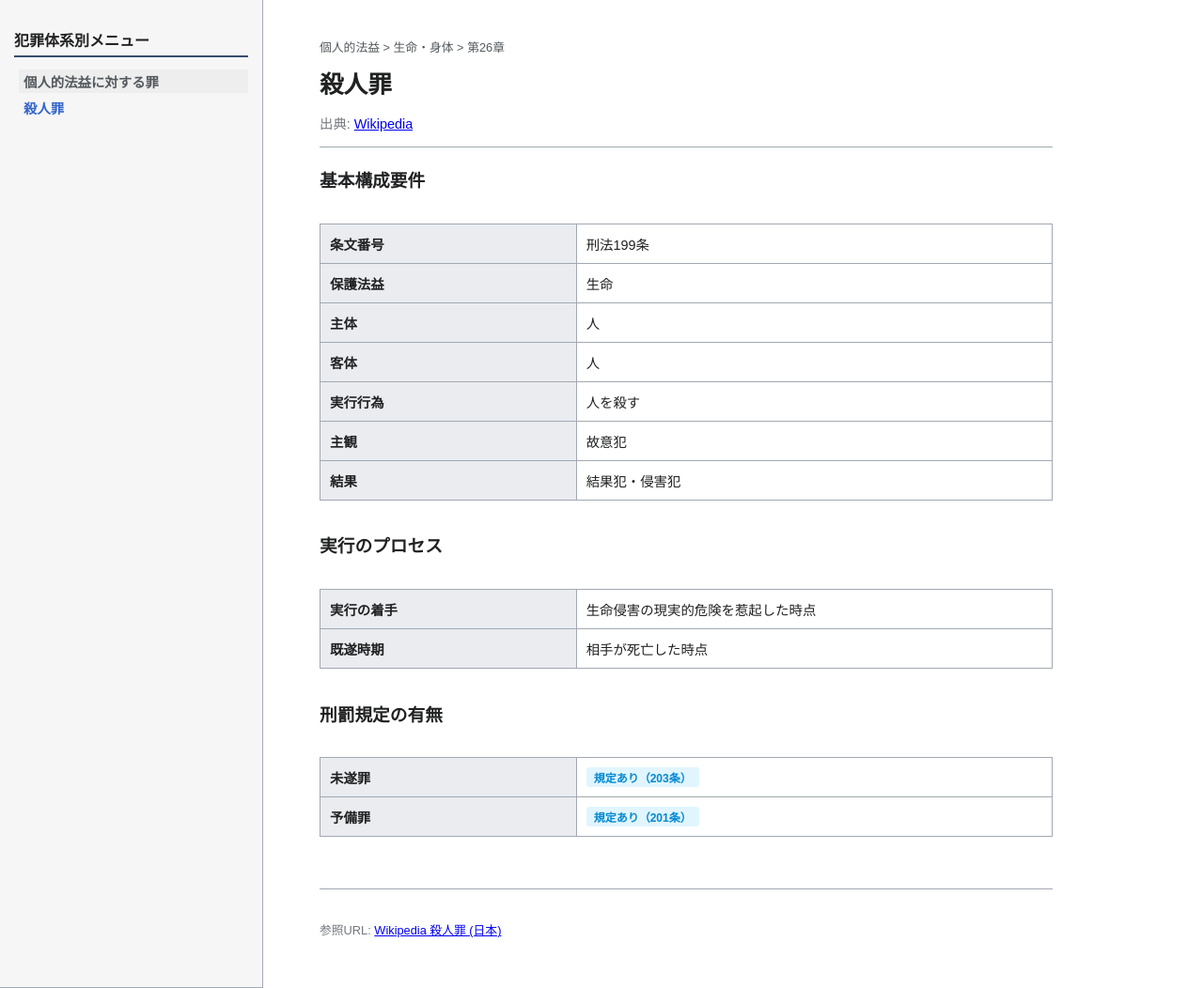
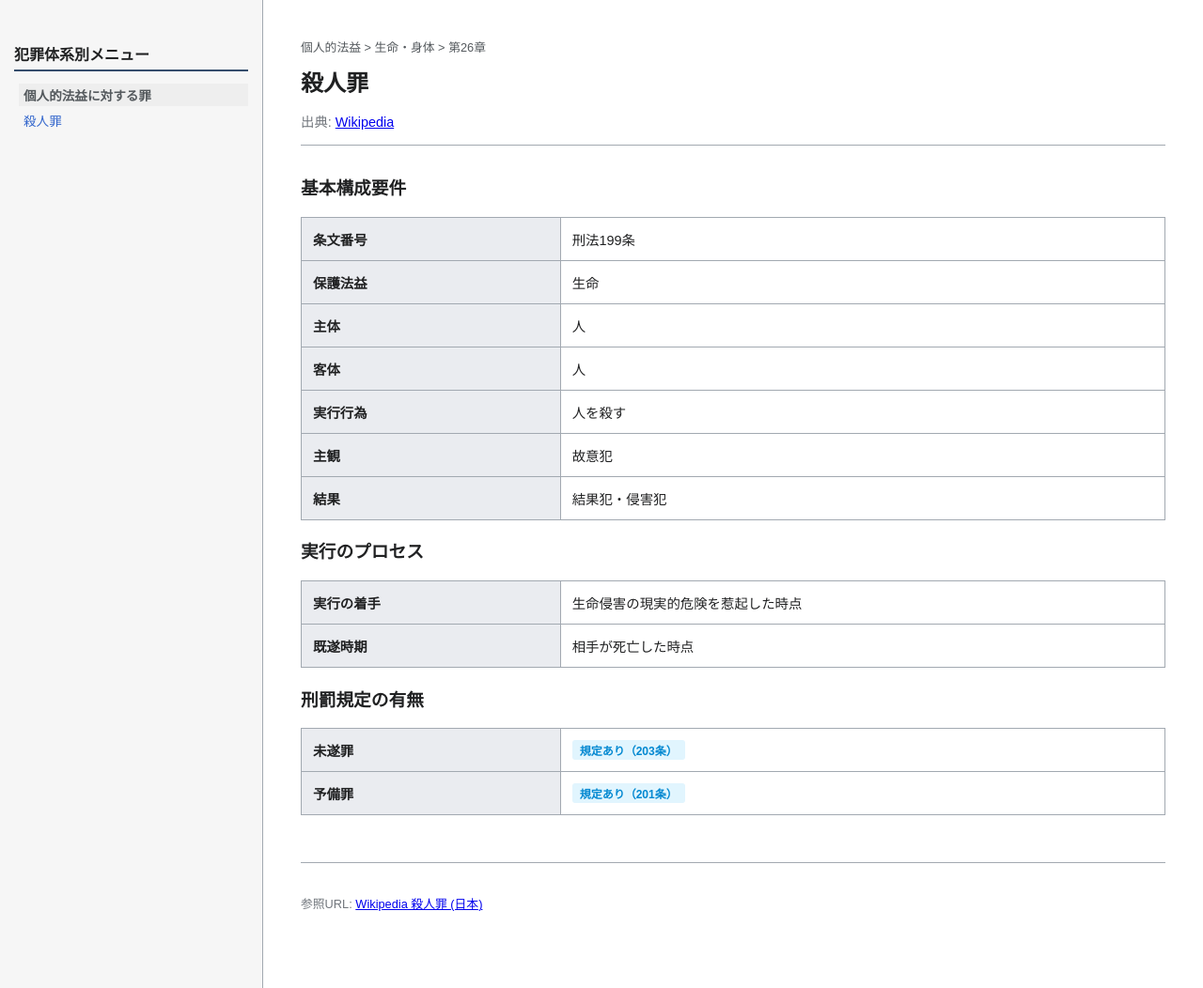
Before and after one commit to nananek/criminal-law-learning, a Jekyll site: the page built from index.md, in a window 1280 px wide and 1052 px high. Shown: the whole window at 94% size. Built offline with Jekyll 4.4.1, drawn with Linux system fonts in a browser that asks for light colours.

Commit message:
Refactor layout styles and improve responsiveness

```diff
--- a/_layouts/default.html
+++ b/_layouts/default.html
@@ -13,91 +13,76 @@
             --border-color: #a2a9b1;
         }
 
-        body {
-            font-family: sans-serif;
-            margin: 0;
-            display: flex;
-            flex-direction: column; /* スマホ向けデフォルト */
-            background-color: #ffffff;
-            color: #202122;
+        body { font-family: sans-serif; margin: 0; display: flex; background-color: #ffffff; color: #202122; }
+
+        /* サイドバーの設定 */
+        aside {
+            width: var(--sidebar-width);
+            background-color: #f6f6f6;
+            border-right: 1px solid var(--border-color);
+            height: 100vh;
+            position: fixed;
+            overflow-y: auto;
+            padding: 20px 15px;
+            box-sizing: border-box;
+            font-size: 0.85rem;
         }
 
-        /* PC向けレイアウト調整 */
-        @media (min-width: 768px) {
-            body { flex-direction: row; }
-            aside {
-                width: var(--sidebar-width);
-                height: 100vh;
-                position: fixed;
-                border-right: 1px solid var(--border-color);
-                border-bottom: none;
-            }
-            main { margin-left: var(--sidebar-width); }
+        aside h2 { font-size: 1rem; border-bottom: 2px solid var(--primary-blue); padding-bottom: 5px; margin-top: 25px; }
+        .nav-group-title { font-weight: bold; color: #54595d; display: block; margin: 10px 0 5px 5px; background: #eee; padding: 2px 5px; }
+        .nav-list { list-style: none; padding-left: 10px; margin: 0; }
+        .nav-list a { text-decoration: none; color: var(--link-color); }
+
+        /* メインコンテンツの設定 */
+        main {
+            margin-left: var(--sidebar-width);
+            flex: 1;
+            padding: 40px;
+            max-width: 100%;
+            box-sizing: border-box;
+            overflow-x: hidden; /* メインごと突き抜けるのを防ぐ */
         }
 
-        /* サイドバー */
-        aside {
-            background-color: #f6f6f6;
-            border-bottom: 1px solid var(--border-color);
-            padding: 20px 15px;
-            box-sizing: border-box;
-            font-size: 0.9rem;
-        }
-
-        aside h2 {
-            font-size: 1rem;
-            border-bottom: 2px solid var(--primary-blue);
-            padding-bottom: 5px;
-            margin-top: 10px;
-        }
-
-        .nav-group-title { font-weight: bold; color: #54595d; display: block; margin: 10px 0 5px 5px; background: #eee; padding: 2px 5px; }
-        .nav-list { list-style: none; padding-left: 10px; margin: 0; display: flex; flex-wrap: wrap; gap: 10px; } /* スマホでは横並び気味に */
-
-        @media (min-width: 768px) {
-            .nav-list { display: block; }
-            .nav-list li { margin-bottom: 6px; }
-        }
-
-        .nav-list a { text-decoration: none; color: var(--link-color); font-weight: bold; }
-
-        /* メインコンテンツ */
-        main {
-            flex: 1;
-            padding: 20px;
-            max-width: 100%;
-            box-sizing: border-box;
-        }
-
-        @media (min-width: 768px) {
-            main { padding: 40px 60px; max-width: 900px; }
-        }
-
-        .page-header h1 { font-size: 1.6rem; }
-        .page-header { border-bottom: 1px solid var(--border-color); margin-bottom: 20px; }
+        .page-header { border-bottom: 1px solid var(--border-color); margin-bottom: 30px; }
         .breadcrumb { font-size: 0.8rem; color: #54595d; margin-bottom: 10px; }
 
-        /* テーブルのレスポンシブ化 */
+        /* テーブルのはみ出し防止設定 */
         .table-wrapper {
             width: 100%;
-            overflow-x: auto; /* 横幅が狭い時にスクロール可能に */
+            overflow-x: auto; /* 横スクロールを許可 */
             -webkit-overflow-scrolling: touch;
+            margin: 20px 0;
+            border: 1px solid var(--border-color);
         }
 
         .spec-table {
             width: 100%;
+            min-width: 400px; /* あまりに潰れすぎないように最低幅を設定 */
             border-collapse: collapse;
-            margin: 15px 0;
-            border: 1px solid var(--border-color);
-            min-width: 400px; /* テーブルが潰れすぎないように */
+            border: none; /* 外枠はwrapperに任せる */
         }
 
-        .spec-table th { background-color: var(--section-bg); width: 35%; text-align: left; padding: 10px; border: 1px solid var(--border-color); font-size: 0.9rem; }
-        .spec-table td { padding: 10px; border: 1px solid var(--border-color); font-size: 0.9rem; }
+        .spec-table th { background-color: var(--section-bg); width: 30%; text-align: left; padding: 12px; border: 1px solid var(--border-color); font-size: 0.9rem; }
+        .spec-table td { padding: 12px; border: 1px solid var(--border-color); font-size: 0.9rem; }
 
         .status-tag { display: inline-block; background: #e1f5fe; color: #0288d1; padding: 2px 8px; border-radius: 3px; font-size: 0.75rem; font-weight: bold; }
+        footer { margin-top: 50px; font-size: 0.8rem; color: #72777d; border-top: 1px solid var(--border-color); padding-top: 20px; }
 
-        footer { margin-top: 40px; font-size: 0.8rem; color: #72777d; border-top: 1px solid var(--border-color); padding-top: 20px; }
+        /* レスポンシブ対応（スマホ表示） */
+        @media screen and (max-width: 768px) {
+            body { display: block; } /* 横並びを解除 */
+            aside {
+                position: relative;
+                width: 100%;
+                height: auto;
+                border-right: none;
+                border-bottom: 1px solid var(--border-color);
+            }
+            main {
+                margin-left: 0;
+                padding: 20px;
+            }
+        }
     </style>
 </head>
 <body>
@@ -113,7 +98,7 @@
     </div>
 </aside>
 <main>
-    {{ content | replace: '<table class="spec-table">', '<div class="table-wrapper"><table class="spec-table">' | replace: '</table>', '</table></div>' }}
+    {{ content }}
 </main>
 </body>
 </html>
```
